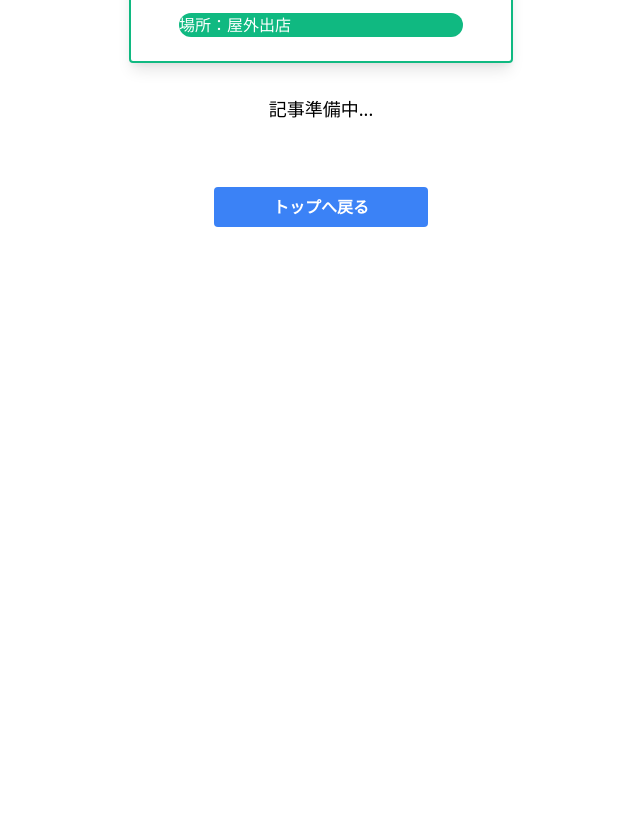
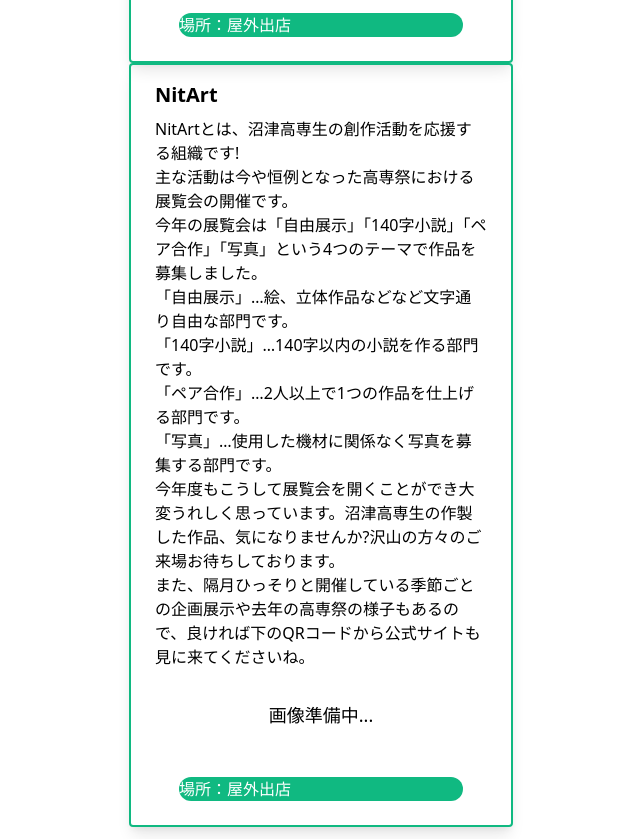
Before and after one commit to NIT-kosensai-website/56-NITfes, a Gatsby site: page /exhibition in a window 1280 px wide. Shown: the part 901-1740 px from the top of the page, without its empty margins (319-959 px from the left). Before the commit the page ends 1160 px from the top, so only its background shows below. Built offline with nearby package versions, Linux system fonts and the light colour scheme; Gatsby itself is replaced by a stand-in of ours.

Commit message:
NitArtのカード追加

```diff
--- a/src/pages/exhibition.js
+++ b/src/pages/exhibition.js
@@ -85,6 +85,42 @@ const exhibitionPage = () => {
           </div>
         </div>
       </div>
+      <div className="flex justify-center">
+        <div className="rounded border-solid border-2 border-green-500 max-w-sm overflow-hidden shadow-lg">
+          <div className="px-6 py-4">
+            <div className="font-bold text-xl mb-2">NitArt</div>
+            <p className="text-base">
+              <p>NitArtとは、沼津高専生の創作活動を応援する組織です!</p>
+              <p>主な活動は今や恒例となった高専祭における展覧会の開催です。</p>
+              <p>
+                今年の展覧会は「自由展示」「140字小説」「ペア合作」「写真」という4つのテーマで作品を募集しました。
+              </p>
+              <ul>
+                <li>
+                  「自由展示」…絵、立体作品などなど文字通り自由な部門です。
+                </li>
+                <li>「140字小説」…140字以内の小説を作る部門です。</li>
+                <li>「ペア合作」…2人以上で1つの作品を仕上げる部門です。</li>
+                <li>「写真」…使用した機材に関係なく写真を募集する部門です。</li>
+              </ul>
+              <p>
+                今年度もこうして展覧会を開くことができ大変うれしく思っています。沼津高専生の作製した作品、気になりませんか?沢山の方々のご来場お待ちしております。
+              </p>
+              <p>
+                また、隔月ひっそりと開催している季節ごとの企画展示や去年の高専祭の様子もあるので、良ければ下のQRコードから公式サイトも見に来てくださいね。
+              </p>
+              <div className="flex justify-center py-8">
+                <p className="text-lg">画像準備中...</p>
+              </div>
+            </p>
+            <div className="px-6 pt-4 pb-2">
+              <p className="text-white text-base bg-green-500 rounded-full">
+                場所：屋外出店
+              </p>
+            </div>
+          </div>
+        </div>
+      </div>
       <div className="flex justify-center py-8">
         <p className="text-lg">記事準備中...</p>
       </div>
```
